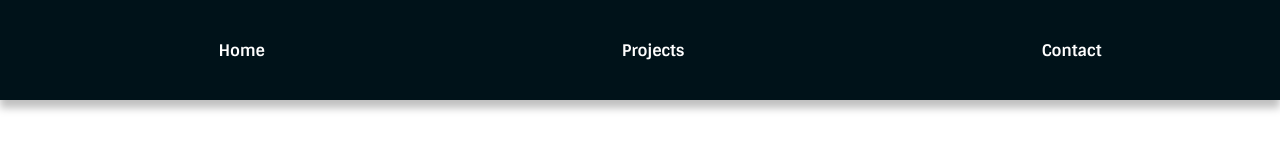
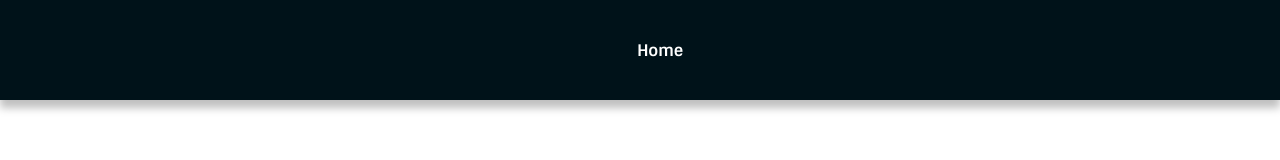
Before and after one commit to Anthony-Rondina/portfolio-project, a React (Create React App) app: page / in a window 1280 px wide. Shown: the top 160 px of the page. Built offline with nearby package versions, Linux system fonts and the light colour scheme.

Commit message:
updated navbar

```diff
--- a/package.json
+++ b/package.json
@@ -14,6 +14,7 @@
     "react-dom": "^18.1.0",
     "react-router-dom": "^6.3.0",
     "react-scripts": "5.0.1",
+    "react-scroll": "^1.8.7",
     "web-vitals": "^2.1.4"
   },
   "scripts": {
--- a/src/Components/Header.js
+++ b/src/Components/Header.js
@@ -1,5 +1,7 @@
 import styles from "./Components.module.css"
 import { Link } from "react-router-dom"
+import Scroll from 'react-scroll'
+const ScrollLink = Scroll.ScrollLink
 const Header = () => {
     return (
         <div className={styles.mainHeader}>
@@ -7,12 +9,12 @@ const Header = () => {
                 <li><Link to="/"><div className={styles.left}>
                     Home
                 </div></Link></li>
-                <li><div className={styles.middle}>
+                {/* <li><div className={styles.middle}>
                     Projects
                 </div></li>
                 <li><div className={styles.right}>
                     Contact
-                </div></li>
+                </div></li> */}
             </ul>
 
 
--- a/src/pages/BioPage/BioPage.js
+++ b/src/pages/BioPage/BioPage.js
@@ -2,6 +2,7 @@ import styles from "./BioPage.module.css"
 import Header from "../../Components/Header"
 import Footer from "../../Components/Footer"
 import { Link } from "react-router-dom"
+
 const BioPage = () => {
 
     const Mailto = ({ email, subject, body, children }) => {
@@ -13,7 +14,7 @@ const BioPage = () => {
         <div className={styles.MainBioPage}>
             <div className={styles.widthBar}>
                 <Header />
-                <div className={styles.bioPage}>
+                <div id="HomeJump" className={styles.bioPage}>
                     <div className={styles.bioSection}>
                         <img className={styles.bioImage} src="https://i.imgur.com/KnCMI31.jpg" alt="" />
                         <p className={styles.bioText}>Hello there! My name is Anthony Rondina and I am a software developer commited to providing products of high quality. I love starting a project from nothing and seeing it through until completion. If after you view my work and want to connect, I look forward to speaking with you!</p>
@@ -24,7 +25,7 @@ const BioPage = () => {
                         </div>
                     </div>
                     <div>
-                        <h2>Projects</h2>
+                        <h2 id="ProjectsJump">Projects</h2>
                     </div>
                     <hr className={styles.line} />
                     <div className={styles.ProjectSection}>
@@ -41,7 +42,7 @@ const BioPage = () => {
                         </div>
                     </div>
                     <div>
-                        <h2>Contact</h2>
+                        <h2 id="ContactJump">Contact</h2>
                     </div>
                     <hr className={styles.line} />
                     <div className={styles.contactBox}>
--- a/src/pages/BioPage/BioPage.module.css
+++ b/src/pages/BioPage/BioPage.module.css
@@ -66,6 +66,10 @@
     padding-left: 30px;
     padding-right: 30px;
     text-align: center;
+}
+
+.emailMeButton:hover {
+    color: blue !important;
 }
 
 .emailMe {
```
Also changed, not shown: 1 other file (tests, documents, lock files or other folders).
